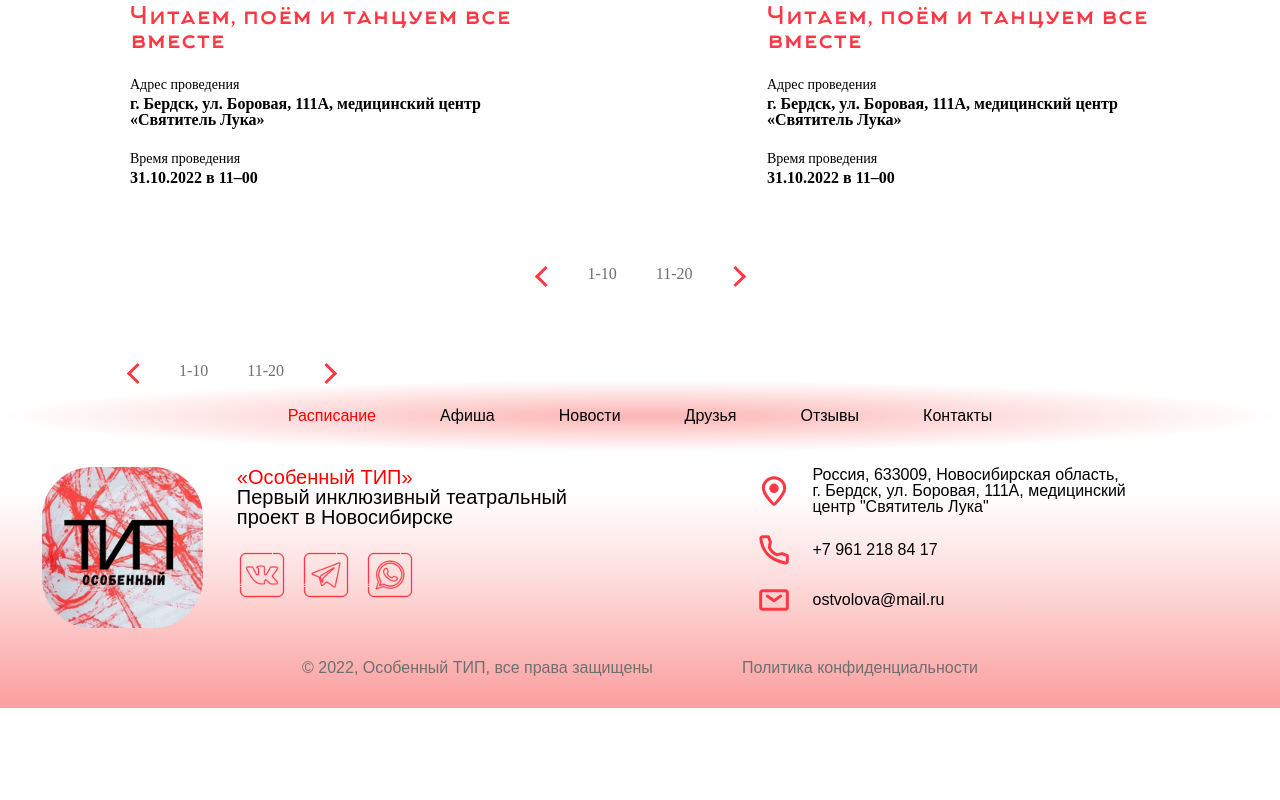
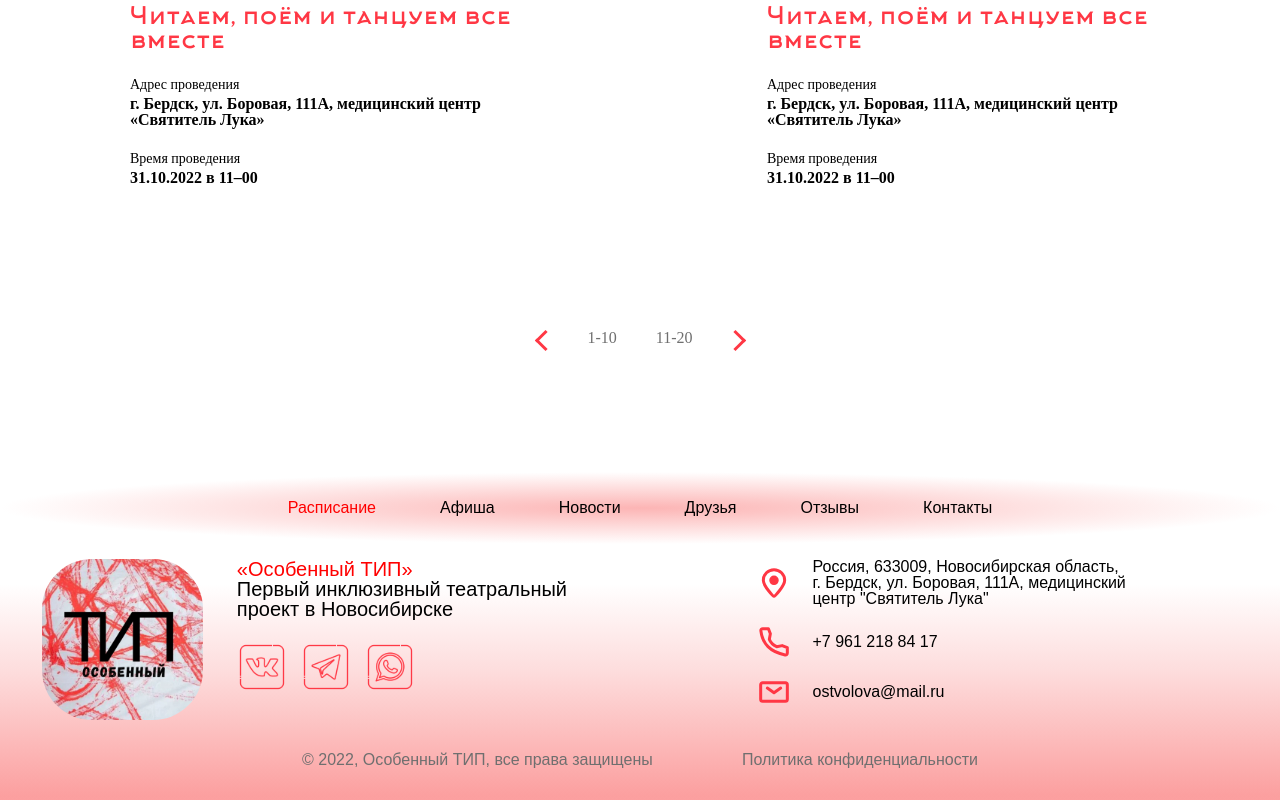
Before and after one commit to MikeChe419/Special-type, a React (Create React App) app: page /schedule in a window 1280 px wide. Shown: the part 3195-3995 px from the top of the page. Before the commit the page ends 3903 px from the top, so only its background shows below. Built offline with nearby package versions, Linux system fonts and the light colour scheme; a web font is replaced by a local one.

Commit message:
pagination styles

```diff
--- a/src/components/NewsCard/NewsCard.jsx
+++ b/src/components/NewsCard/NewsCard.jsx
@@ -10,7 +10,7 @@ const News = ({newsData}) => {
   } else if (pathname === "/news") {
     news = newsData.slice(0, 10);
   } else news = newsData.slice(0, 1);
-
+console.log(news)
   for (let i = 0; i < news.length; i++) {
   return (
     <>
--- a/src/components/Pagination/Pagination.jsx
+++ b/src/components/Pagination/Pagination.jsx
@@ -15,22 +15,22 @@ const Pagination = ({
     pageNumbers.push(`${i}`);
   }
   return (
-    <nav className="schedule__nav">
-      <div className="schedule__page-conntainer">
+    <nav className="pagination__nav">
+      <div className="pagination__page-conntainer">
         <NavLink
-          className="schedule__pag-btn schedule__reverse-btn"
+          className="pagination__pag-btn pagination__reverse-btn"
           onClick={prevPage}
         ></NavLink>
-        <ul className="schedule__pages-list">
+        <ul className="pagination__pages-list">
           {" "}
           {pageNumbers.map((number) => (
-            <li className="schedule__pages-item" key={number}>
+            <li className="pagination__pages-item" key={number}>
               <NavLink
                 onClick={() => paginate(number)}
                 className={({ isActive }) =>
                   isActive
-                    ? "schedule__pages schedule__pages_active"
-                    : "schedule__pages"
+                    ? "pagination__pages pagination__pages_active"
+                    : "pagination__pages"
                 }
               >
                 {number * 10 - 9 + "-" + number * 10}
@@ -39,7 +39,7 @@ const Pagination = ({
           ))}
         </ul>
         <button
-          className="schedule__pag-btn schedule__forward-btn"
+          className="pagination__pag-btn pagination__forward-btn"
           onClick={nextPage}
         ></button>
       </div>
--- a/src/components/Pagination/Pagination.sass
+++ b/src/components/Pagination/Pagination.sass
@@ -2,34 +2,36 @@
 @import  '../../styles/@mixins.sass'
 @import '../../styles/@fonts.sass'
 
-.schedule__nav
-  margin: 0 auto
+.pagination__nav
+  display: flex
+  justify-content: center
+  padding-bottom: 125px
 
-.schedule__page-conntainer
+.pagination__page-conntainer
   display: flex
 
-.schedule__pages-list
+.pagination__pages-list
   display: flex
   list-style: none
   padding-left: 39px
   padding-right: 39px
 
-.schedule__pages-item:not(:last-child)
+.pagination__pages-item:not(:last-child)
   margin-right: 39px
 
-.schedule__pages
+.pagination__pages
   @include textRegular-16
   background-color: white
   color: #6F6F6F
   cursor: pointer
   text-decoration: none
 
-schedule__pages_active
-  @include textSemiBold-16
-  background-color: white
-  color: #000000
+// .pagination__pages_active
+//   @include textSemiBold-16
+//   background-color: white
+//   color: #000000
 
-.schedule__pag-btn
+.pagination__pag-btn
   cursor: pointer
   position: relative
   width: 10px
@@ -37,7 +39,7 @@ schedule__pages_active
   border: none
   background-color: white
 
-.schedule__forward-btn:before
+.pagination__forward-btn:before
   position: absolute
   top: 4px
   left: -4px
@@ -48,7 +50,7 @@ schedule__pages_active
   border-right: 3px solid #FF3744
   transform: rotate(-45deg)
 
-.schedule__reverse-btn:before
+.pagination__reverse-btn:before
   position: absolute
   top: 4px
   left: 0
--- a/src/components/Poster/Poster.jsx
+++ b/src/components/Poster/Poster.jsx
@@ -1,21 +1,18 @@
 import "./Poster.sass";
-import ImageMasked from '../ImageMasked/ImageMasked';
+import ImageMasked from "../ImageMasked/ImageMasked";
 import { useNavigate } from "react-router-dom";
 
-
-const Poster = ({
-  postersData,
-  setItemForRegistration }) => {
+const Poster = ({ postersData, setItemForRegistration }) => {
   const navigate = useNavigate();
   const handleOnClick = (poster) => {
     setItemForRegistration(poster);
     navigate(`/registration/${poster.id}`);
   };
 
+  for (let i = 0; i < postersData.length; i++) {
     return (
       <>
-      {postersData.map((el) =>
- (
+        {postersData.map((el) => (
           <li className="poster" key={el.id} onClick={() => handleOnClick(el)}>
             <ImageMasked item={el} />
             <h3 className="poster__title">{el.name}</h3>
@@ -29,6 +26,7 @@ const Poster = ({
         ))}
       </>
     );
+  }
 };
 
 export default Poster;
--- a/src/components/ScheduleList/ScheduleList.jsx
+++ b/src/components/ScheduleList/ScheduleList.jsx
@@ -1,43 +1,18 @@
 import "./ScheduleList.sass";
-import {useState, useEffect} from "react";
+import { useState, useEffect } from "react";
 import dataEvent from "../../TEMP_EVENT";
 import ScheduleItem from "../ScheduleItem/ScheduleItem";
 import Pagination from "../Pagination/Pagination";
 
 const ScheduleList = ({ setItemForRegistration, scheduleData }) => {
-  const [eventsList, setEventsList] = useState([]);
-  const [currentEvent, setCurrentEvent] = useState(1)
-  const [eventsCount] = useState(10)
-
-  useEffect(() => {
-    setEventsList(scheduleData);
-  }, [setEventsList, eventsCount]);
-
-
-  const lastEventIndex = currentEvent * eventsCount;
-  const firstEventIndex = lastEventIndex - eventsCount;
-  const currentEventsPage = eventsList.slice(firstEventIndex, lastEventIndex);
-  const paginate = pageNumber => setCurrentEvent(pageNumber);
-  const nextPage = () => setCurrentEvent (pageNumber => pageNumber + 1)
-  const prevPage = () => setCurrentEvent (pageNumber => pageNumber - 1)
   return (
-  <>
     <ul className="schedule__list">
-      <ScheduleItem events={currentEventsPage} setItemForRegistration={setItemForRegistration} />
+      <ScheduleItem
+        events={scheduleData}
+        setItemForRegistration={setItemForRegistration}
+      />
     </ul>
-    <Pagination
-      eventsCount={eventsCount}
-      totlalEvents={eventsList.length}
-      paginate={paginate}
-      nextPage={nextPage}
-      prevPage={prevPage}
-      currentEventsPage={currentEventsPage}
-    />
-  </>
   );
-
-}
-
-
+};
 
 export default ScheduleList;
--- a/src/components/ScheduleList/ScheduleList.sass
+++ b/src/components/ScheduleList/ScheduleList.sass
@@ -8,5 +8,5 @@
     flex-direction: row
     max-width: 1020px
     flex-wrap: wrap
-    padding-bottom: 79px
+    padding-bottom: 64px
     min-width: 1020px
--- a/src/pages/AllCards/AllCards.jsx
+++ b/src/pages/AllCards/AllCards.jsx
@@ -16,24 +16,22 @@ export const AllCards = ({
   let location = useLocation();
   let eventsList = cardsData;
 
+  const [currentEventsPage, setCurrentEventPage] = useState([])
   const [currentEvent, setCurrentEvent] = useState(1);
-  const [currentEventsPage, setCurrentEventPage] = useState([])
-  let eventsCount = 10;
+  const paginate = pageNumber => setCurrentEvent(pageNumber);
+  const nextPage = () => setCurrentEvent((pageNumber) => pageNumber + 1);
+  const prevPage = () => setCurrentEvent((pageNumber) => pageNumber - 1);
 
-  // console.log(currentEventsPage)
   useEffect(() => {
-
     if(eventsList !== undefined){
     let lastEventIndex = currentEvent * eventsCount;
     let firstEventIndex = lastEventIndex - eventsCount;
     let pages = eventsList.slice(firstEventIndex, lastEventIndex);
-    console.log(pages, 'test')
     setCurrentEventPage(pages)}
-  }, [cardsData, currentEvent]);
+  }, [cardsData, currentEvent, location.pathname]);
 
-  const paginate = pageNumber => setCurrentEvent(pageNumber);
-  const nextPage = () => setCurrentEvent((pageNumber) => pageNumber + 1);
-  const prevPage = () => setCurrentEvent((pageNumber) => pageNumber - 1);
+
+  let eventsCount = 10;
 
   return (
     <section className="allCards">
@@ -45,7 +43,7 @@ export const AllCards = ({
         {location.pathname === "/schedule" ? (
           <ScheduleList
             setItemForRegistration={setItemForRegistration}
-            scheduleData={cardsData}
+            scheduleData={currentEventsPage}
           />
         ) : (
           ""
@@ -53,7 +51,7 @@ export const AllCards = ({
         {location.pathname === "/news" ? <NewsCard newsData={currentEventsPage} /> : ""}
         {location.pathname === "/posters" ? (
           <Poster
-            postersData={cardsData}
+            postersData={currentEventsPage}
             setItemForRegistration={setItemForRegistration}
           />
         ) : (
```
Lines whose indentation alone changed are shown as unchanged.
